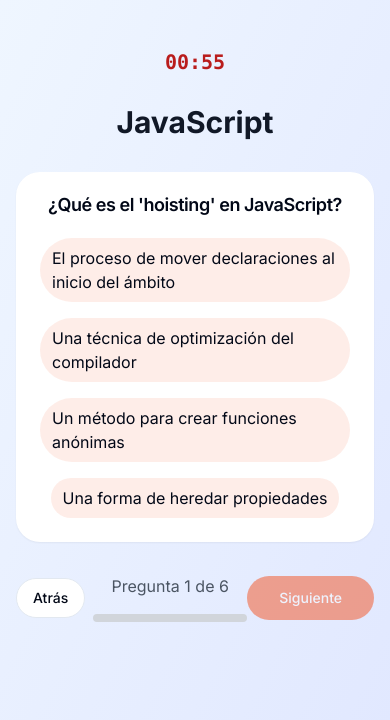
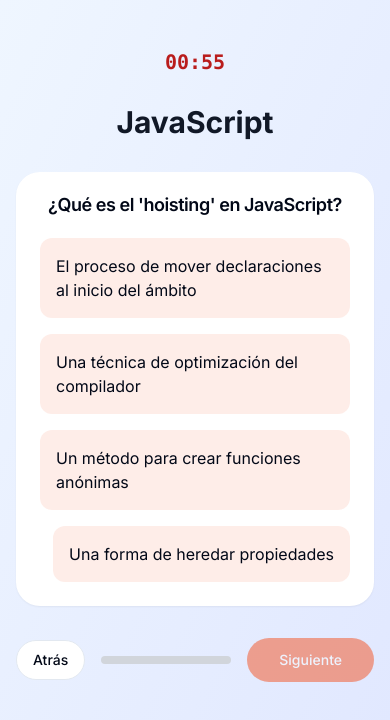
Before and after one commit to lautarok/yourstack, a Next.js app: page /exams/uuid-exam-1 in a window 390 px wide. Shown: the top 720 px of the page. Built offline with nearby package versions, Linux system fonts and the light colour scheme.

Commit message:
Responsive exam page

```diff
--- a/app/(main)/exams/[examId]/page.tsx
+++ b/app/(main)/exams/[examId]/page.tsx
@@ -282,9 +282,9 @@ export default function ExamPage({
 
           <TransitionWrapper
             pathname={`/exams/${examId}`}
-            className="!w-full h-unset !overflow-visible"
+            className="w-full h-unset !overflow-visible"
           >
-            <Card className="!w-full overflow-visible relative">
+            <Card className="w-full overflow-visible relative">
               <div
                 className="h-auto flex flex-row"
                 style={{
@@ -334,7 +334,7 @@ export default function ExamPage({
                       </CardHeader>
                     </TransitionWrapper>
                     <CardContent>
-                      <div className="lg:max-w-2xl lg:mx-auto w-full max-w-full flex flex-wrap flex-row gap-4 items-center justify-center">
+                      <div className="lg:max-w-2xl lg:mx-auto w-full max-w-full flex flex-wrap lg:flex-row flex-col gap-4 lg:items-center items-end justify-center">
                         {q.options.map((option, optionIndex) => (
                           <TransitionWrapper
                             key={["exma", q.id, option.id].join(" ")}
@@ -348,7 +348,7 @@ export default function ExamPage({
                               onClick={() =>
                                 handleAnswerSelect(q.id, option.id)
                               }
-                              className={`w-fit h-fit text-left px-3 py-2 rounded-full transition-colors ${
+                              className={`w-fit h-fit text-left md:px-3 md:py-2 p-4 rounded-xl md:rounded-full transition-colors ${
                                 selectedAnswers[q.id] === option.id
                                   ? "border-primary bg-primary text-white"
                                   : "border-border bg-primary/10 hover:border-primary/50"
@@ -366,26 +366,26 @@ export default function ExamPage({
             </Card>
           </TransitionWrapper>
 
-          <div className="mt-8 grid grid-cols-[1fr_2fr_1fr] items-center">
-            <TransitionWrapper pathname={`/exams/${examId}`} duration={300}>
+          <div className="mt-8 grid grid-cols-[1fr_2fr_1fr] gap-4 md:items-start items-center">
+            <TransitionWrapper className="h-fit" pathname={`/exams/${examId}`} duration={300}>
               <Button onClick={handlePrevious} variant="outline">
                 Atrás
               </Button>
             </TransitionWrapper>
 
-            <div className="flex flex-col justify-center text-center">
+            <div className="h-fit md:flex-col justify-center text-center">
               <TransitionWrapper pathname={`/exams/${examId}`} duration={300}>
-                <p className="text-gray-600">
-                  Pregunta {currentQuestionIndex + 1} de{" "}
-                  {examData.questions.length}
+                <p className="text-gray-600 hidden md:block">
+                  Pregunta {currentQuestionIndex + 1} de {examData.questions.length}
                 </p>
               </TransitionWrapper>
+
               <TransitionWrapper
                 pathname={`/exams/${examId}`}
                 duration={400}
                 className="w-full h-fit flex justify-center"
               >
-                <div className="mt-4 w-full relative lg:max-w-[150px] bg-gray-300 rounded-full h-2">
+                <div className="md:mt-4 w-full relative lg:max-w-[150px] bg-gray-300 rounded-full h-2">
                   <div
                     className="bg-black/10 h-2 absolute top-0 left-0 rounded-full transition-all duration-300"
                     style={{
--- a/styles/globals.css
+++ b/styles/globals.css
@@ -50,4 +50,8 @@
   body {
     @apply overflow-y-scroll;
   }
+
+  body::-webkit-scrollbar {
+    @apply w-0 md:w-full;
+  }
 }
```
